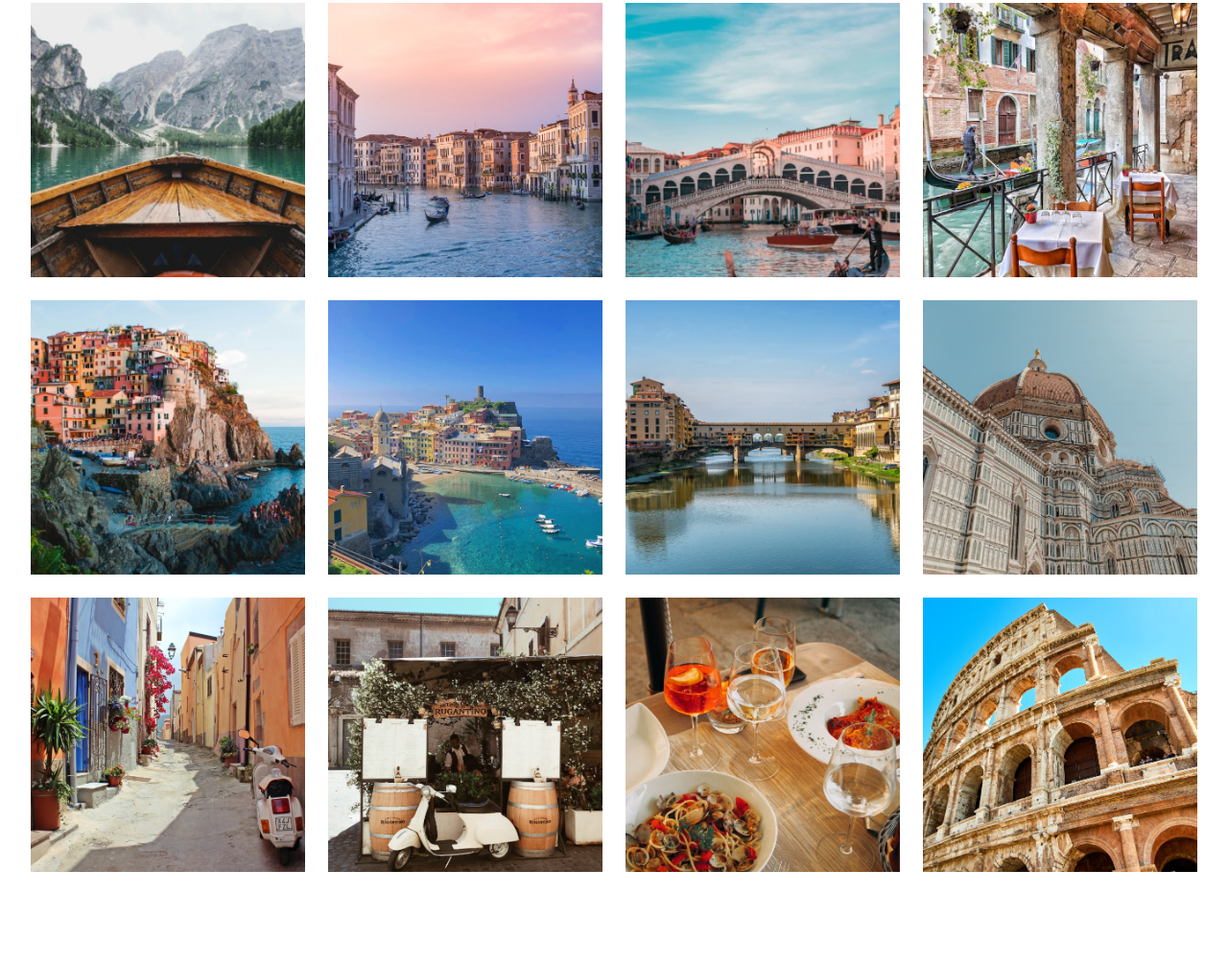
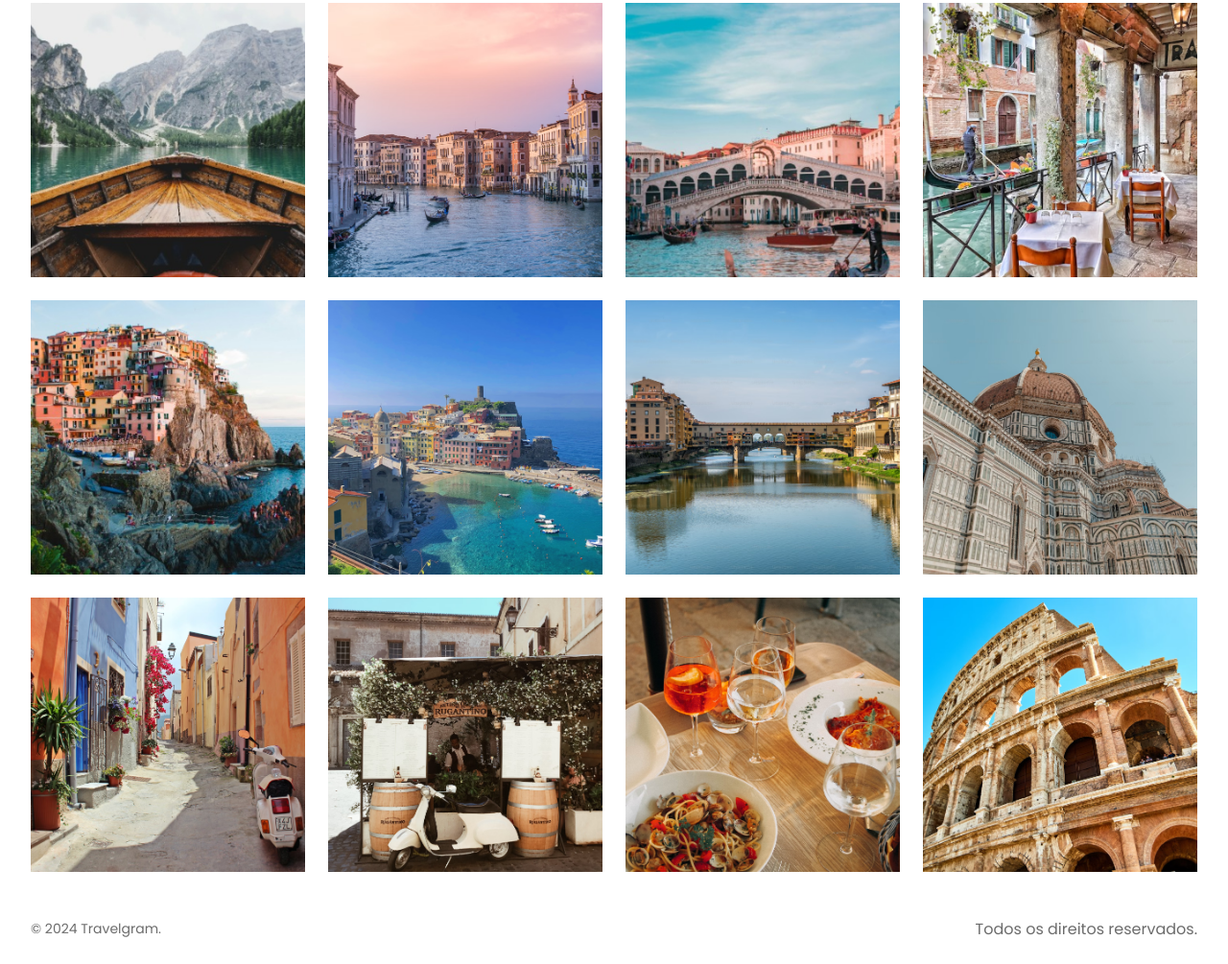
Before and after one commit to rodrigobaiaodev/travelgram, a plain HTML site: page index.html in a window 1280 px wide. Shown: the part 361-1366 px from the top of the page at 96% size. Before the commit the page ends 1294 px from the top, so only its background shows below. Drawn offline with Linux system fonts and the light colour scheme; files that its build step writes are made by us from their sources; files whose address does not match are found by name.

Commit message:
done footer

```diff
--- a/index.html
+++ b/index.html
@@ -78,5 +78,9 @@
          <img src="assets/images/Image 11.png" alt="Imagem de viagem">
          <img src="assets/images/Image 12.png" alt="Imagem de viagem">
    </main>
+   <footer class="container">
+      <span>© 2024 Travelgram.</span>
+      <span>Todos os direitos reservados.</span>
+   </footer>
 </body>
 </html>
--- /dev/null
+++ b/styles/footer.css
@@ -0,0 +1,10 @@
+footer {
+  display: flex;
+  padding-block: 24px;
+}
+
+footer span:nth-child(1) {
+  margin-right: auto;
+  font: var(--text-md);
+  color: var(--text-color-secondary);
+}
--- a/styles/index.css
+++ b/styles/index.css
@@ -2,3 +2,4 @@
 @import url(nav.css);
 @import url(header.css);
 @import url(main.css);
+@import url(footer.css);
```
